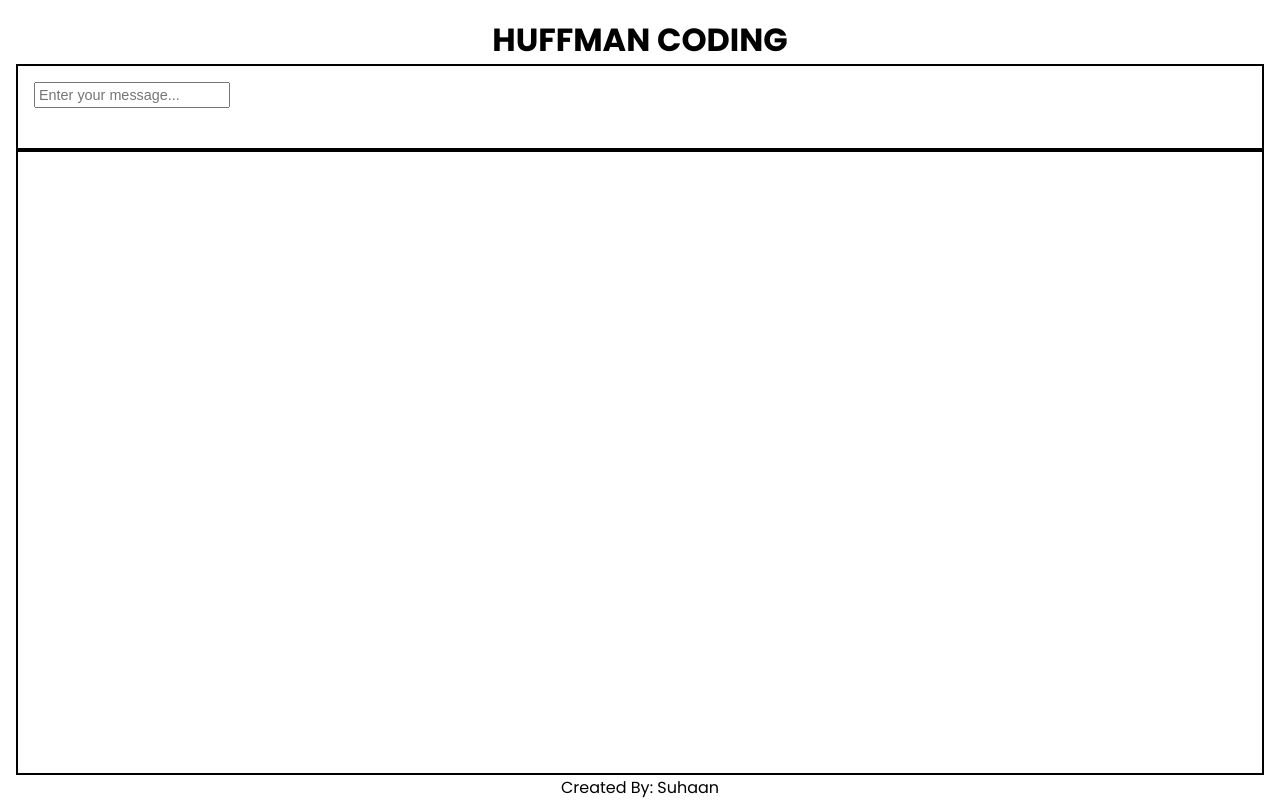
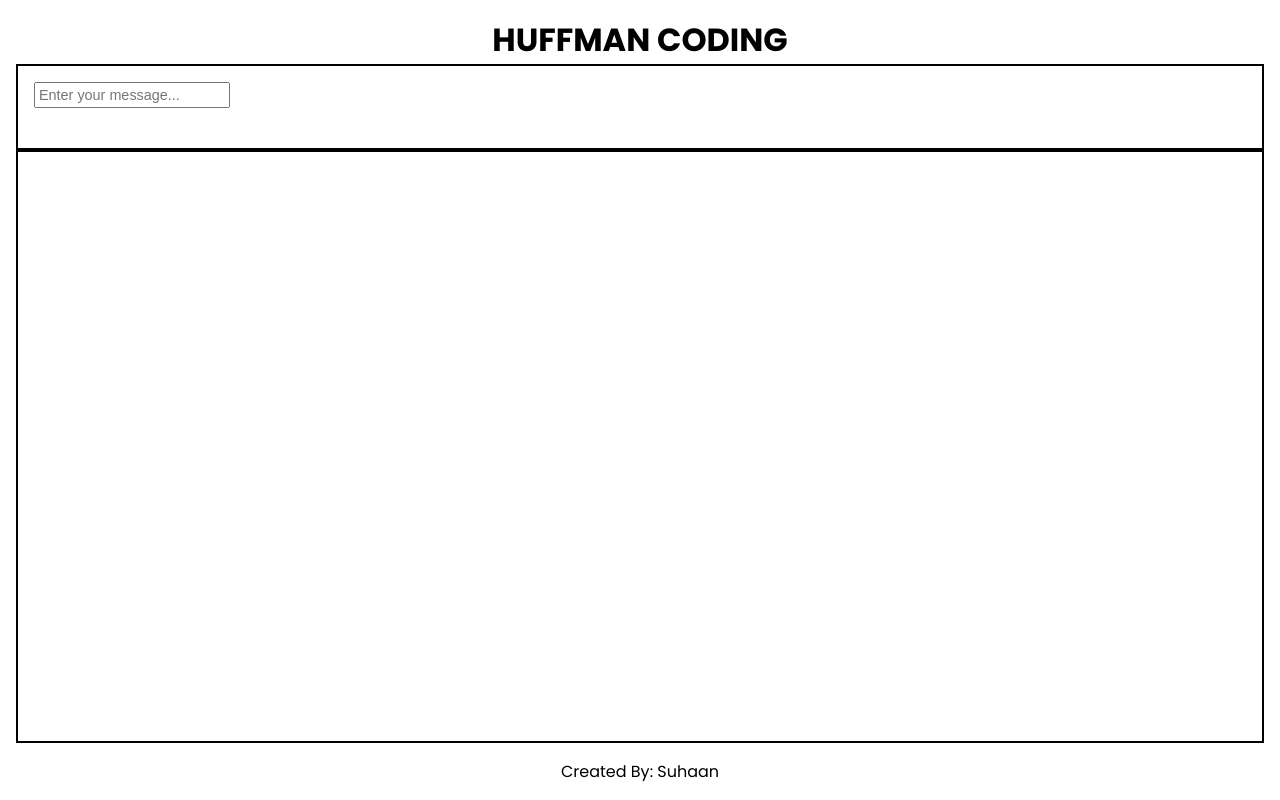
Before and after one commit to Suhaan-Bhandary/Huffman-Coding, a React (Create React App) app: page / in a window 1280 px wide. Built offline with nearby package versions, Linux system fonts and the light colour scheme.

Commit message:
Added custom width to encoded values

```diff
--- a/src/App.css
+++ b/src/App.css
@@ -58,6 +58,10 @@
   flex-wrap: wrap;
 }
 
+.encodedValues > p {
+  width: 30%;
+}
+
 .binaryTreeContainer {
   width: 100%;
   flex: 1;
@@ -70,3 +74,13 @@ footer {
   margin-top: auto;
   margin-inline: auto;
 }
+
+footer p {
+  padding: 1rem;
+}
+
+@media (min-width: 45em) {
+  .encodedValues > p {
+    width: 5rem;
+  }
+}
```
